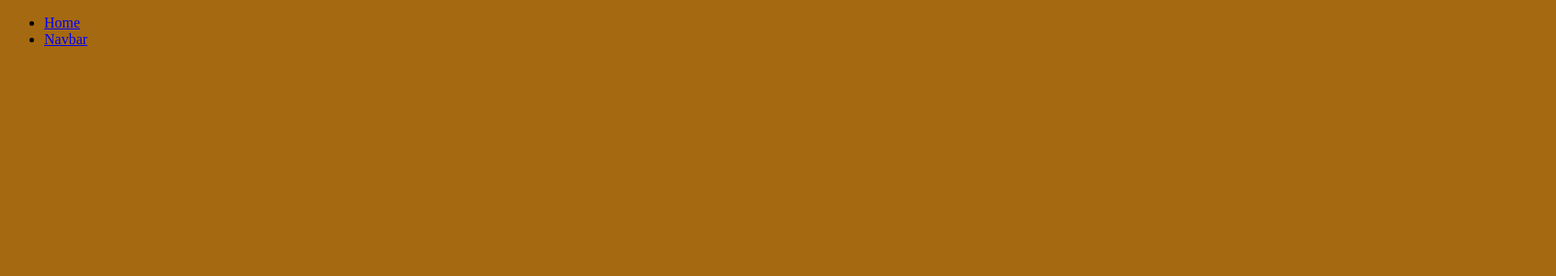
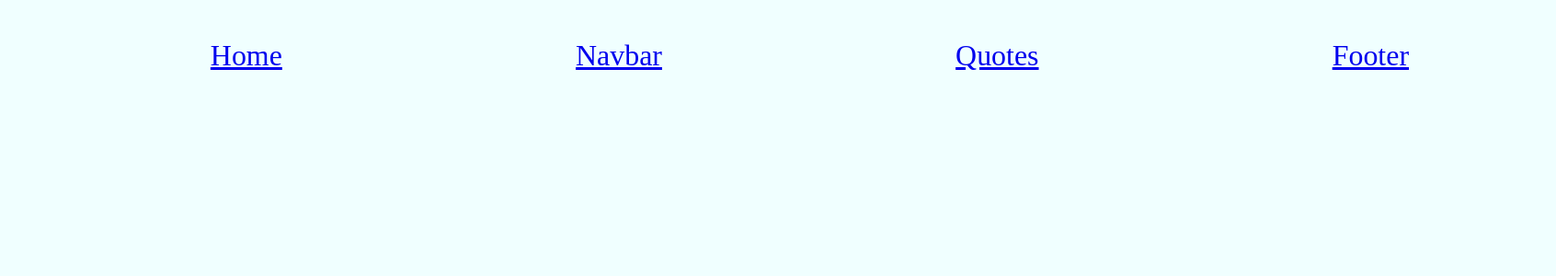
Before and after one commit to pankaj-design/myblog2, a Next.js app: page /navbar in a window 1280 px wide. Shown: the top 300 px of the page at 92% size, 1692 px wide, since content can reach past the window. Built offline with nearby package versions, Linux system fonts and the light colour scheme.

Commit message:
initial navbar

```diff
--- a/src/pages/navbar.js
+++ b/src/pages/navbar.js
@@ -3,8 +3,9 @@ import Link from "next/link"
 const Navbar = () => {
   return (
     <>
-    <div>
-      <ul>
+    <header>
+    <div className="main-nav">
+      <ul className="navul">
         <li>
           <Link href="/">Home</Link>
         </li>
@@ -12,16 +13,15 @@ const Navbar = () => {
         <li>
           <Link href="/navbar">Navbar</Link>
         </li>
-
-{/*
         <li>
-          <Link>
-          <a href="/home">Home</a>
-          </Link>
-        </li> */}
+          <Link href="/quotes">Quotes</Link>
+        </li>
+        <li>
+          <Link href="/footer">Footer</Link>
+        </li>
       </ul>
     </div>
-
+    </header>
     </>
   )
 }
--- a/src/styles/globals.css
+++ b/src/styles/globals.css
@@ -1,12 +1,30 @@
 :root {
   --max-width: 1100px;
-  --border-radius: 12px;
   --font-mono: ui-monospace, Menlo, Monaco, 'Cascadia Mono', 'Segoe UI Mono',
     'Roboto Mono', 'Oxygen Mono', 'Ubuntu Monospace', 'Source Code Pro',
     'Fira Mono', 'Droid Sans Mono', 'Courier New', monospace;
+    font-size: 66.5%;
 
 }
 
 *{
-  background-color: rgb(165, 105, 17);
+  background-color:azure;
+  /* border: 3px solid red; */
+
 }
+.main-nav{
+  display: flex;
+  margin: 1rem;
+  width: 99%;
+}
+.navul{
+  display: flex;
+  list-style: none;
+  margin: 1rem;
+
+}
+.navul li{
+  font-size: 3rem;
+  margin: 2rem 15rem;
+  text-decoration: none;
+}
```
Also changed, not shown: src/pages/footer.js (added, +10 -0 lines), src/pages/quotes.js (added, +11 -0 lines), 1 other file (tests, documents, lock files or other folders).
